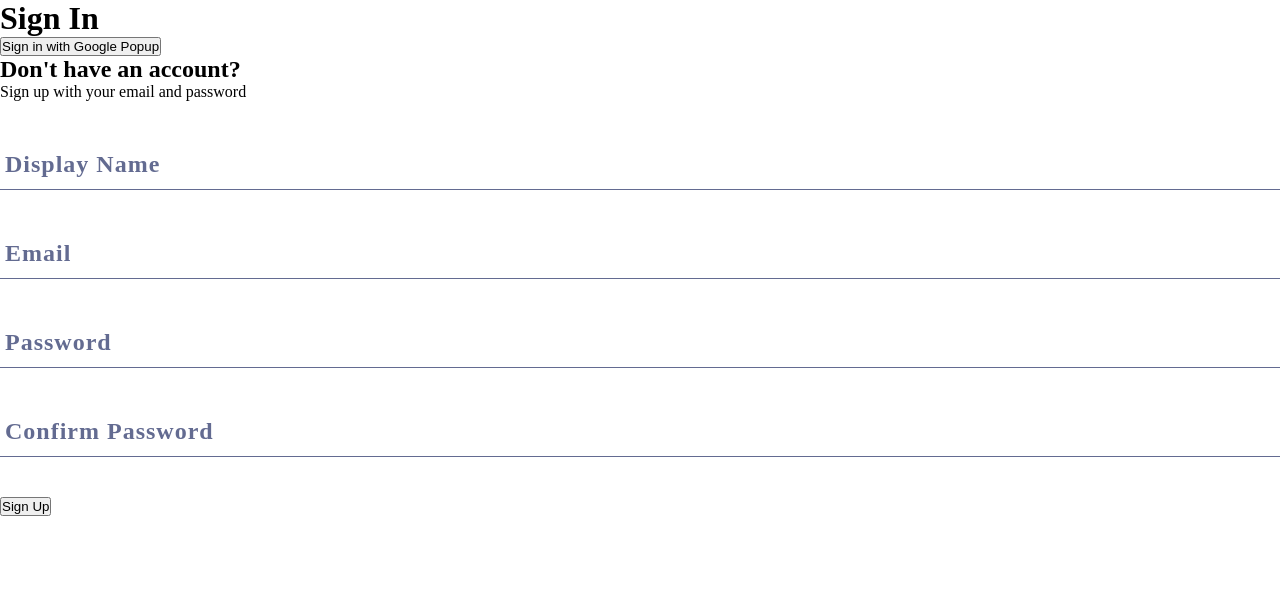
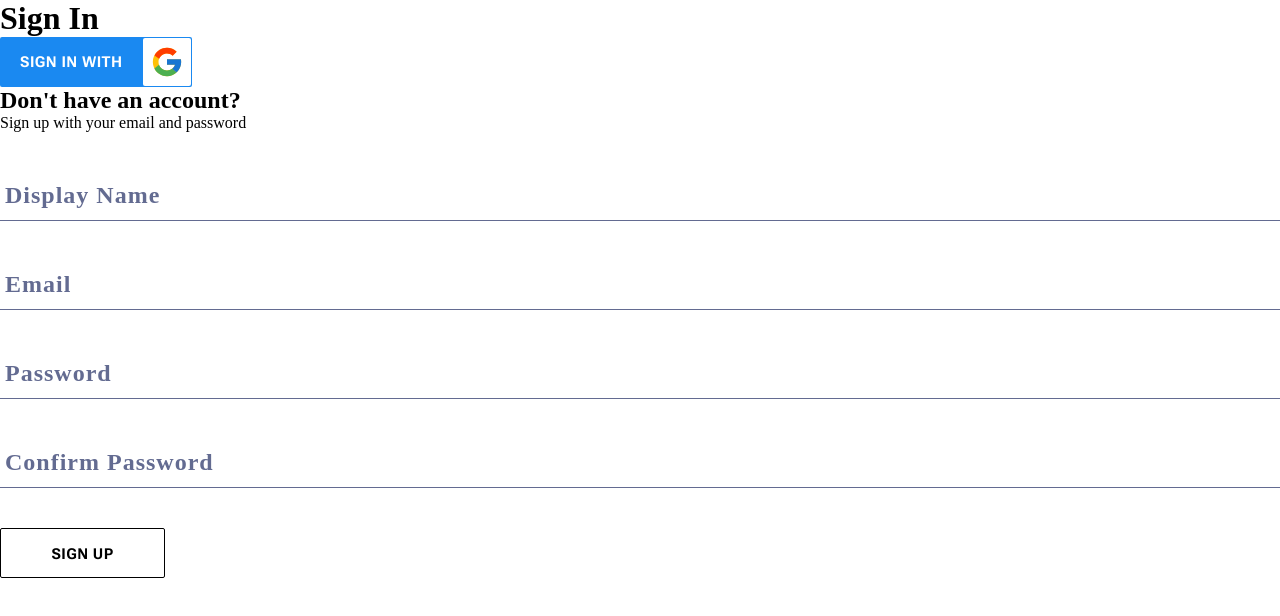
Before and after one commit to Webiwo/React-JS, a React (Vite) app in the folder e-shop/: page /signIn in a window 1280 px wide. Shown: the top 616 px of the page. Built offline with nearby package versions, Linux system fonts and the light colour scheme; no server answers; a web font is replaced by a local one.

Commit message:
Button Component

```diff
--- a/e-shop/package.json
+++ b/e-shop/package.json
@@ -14,6 +14,7 @@
     "firebase": "^11.3.0",
     "react": "^19.0.0",
     "react-dom": "^19.0.0",
+    "react-icons": "^5.4.0",
     "react-router-dom": "^7.1.5",
     "saas": "^1.0.0"
   },
--- /dev/null
+++ b/e-shop/src/components/Button/Button.jsx
@@ -0,0 +1,20 @@
+/* eslint-disable react/prop-types */
+import "./Button.scss";
+
+const ButtonTypes = {
+  google: "google-sign-in",
+  inverted: "inverted",
+};
+
+const Button = ({ children, buttonType, ...otherProps }) => {
+  return (
+    <button
+      className={`button-container ${ButtonTypes[buttonType]}`}
+      {...otherProps}
+    >
+      {children}
+    </button>
+  );
+};
+
+export default Button;
--- /dev/null
+++ b/e-shop/src/components/Button/Button.scss
@@ -0,0 +1,58 @@
+.button-container {
+  min-width: 165px;
+  width: auto;
+  height: 50px;
+  letter-spacing: 0.5px;
+  line-height: 50px;
+  padding: 0 20px;
+  font-size: 15px;
+  background-color: black;
+  color: white;
+  text-transform: uppercase;
+  font-family: "Roboto Flex", serif;
+  font-weight: bolder;
+  border: none;
+  border-radius: 2px;
+  cursor: pointer;
+  display: flex;
+  justify-content: center;
+
+  &:hover {
+    background-color: white;
+    color: black;
+    border: 1px solid black;
+  }
+
+  &.google-sign-in {
+    background-color: #1a89f1;
+    color: white;
+    padding-right: 1px;
+
+    &:hover {
+      background-color: #1877d0;
+      border: none;
+    }
+  }
+
+  &.inverted {
+    background-color: white;
+    color: black;
+    border: 1px solid black;
+
+    &:hover {
+      background-color: black;
+      color: white;
+      border: none;
+    }
+  }
+
+  svg {
+    align-self: center;
+    background-color: #fff;
+    height: 48px;
+    width: 48px;
+    padding: 7px;
+    margin-left: 20px;
+    border-radius: 2px;
+  }
+}
--- a/e-shop/src/components/SignUp/SignUp.jsx
+++ b/e-shop/src/components/SignUp/SignUp.jsx
@@ -4,6 +4,7 @@ import {
   createUserDocFromAuth,
 } from "../../utils/firebase/firebaseUtils";
 import FormInput from "../FormInput/FormInput";
+import Button from "../Button/Button";
 import "./SignUp.css";
 
 const signUpFormFields = {
@@ -87,7 +88,9 @@ const SignUp = () => {
           name="confirmPassword"
           value={confirmPassword}
         />
-        <button type="submit">Sign Up</button>
+        <Button buttonType="inverted" type="submit">
+          Sign Up
+        </Button>
       </form>
     </div>
   );
--- a/e-shop/src/routes/SignIn/SignIn.jsx
+++ b/e-shop/src/routes/SignIn/SignIn.jsx
@@ -1,4 +1,6 @@
 import SignUp from "../../components/SignUp/SignUp";
+import Button from "../../components/Button/Button";
+import { FcGoogle } from "react-icons/fc";
 
 import {
   signInWithGooglePopup,
@@ -14,7 +16,10 @@ const SignIn = () => {
   return (
     <div>
       <h1>Sign In</h1>
-      <button onClick={logGoogleUser}>Sign in with Google Popup</button>
+      <Button buttonType="google" onClick={logGoogleUser}>
+        Sign in with
+        <FcGoogle />
+      </Button>
       <SignUp />
     </div>
   );
```
Also changed, not shown: e-shop/src/contexts/CartContext.jsx (added, +14 -0 lines), e-shop/src/contexts/ProductsContext.jsx (added, +19 -0 lines), 1 other file (tests, documents, lock files or other folders).
